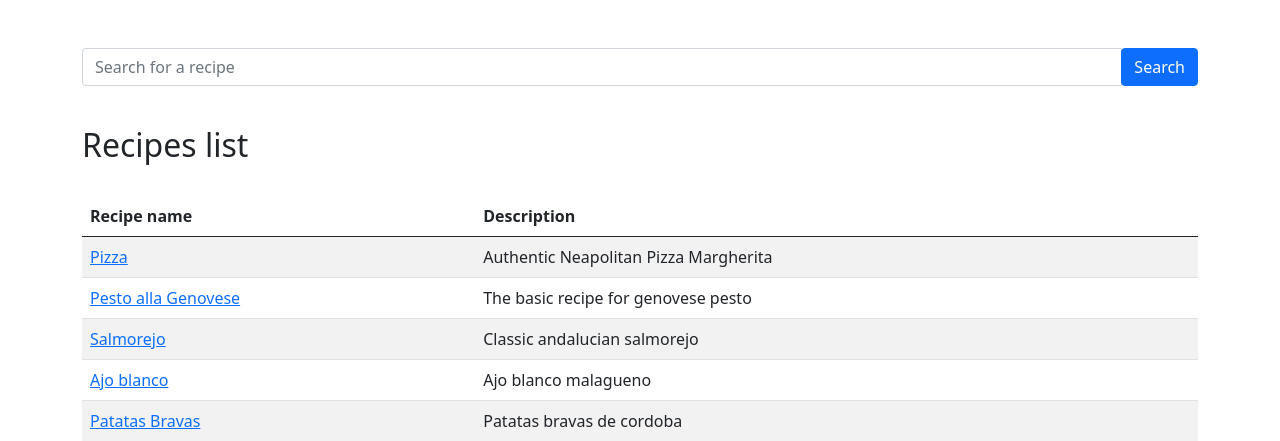
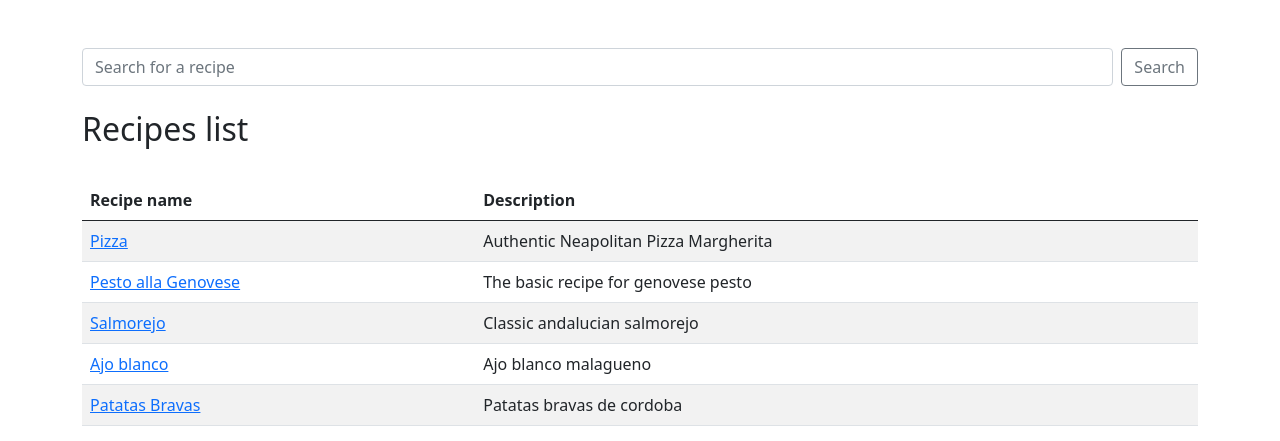
Before and after one commit to Rodolfo-Munoz/project_app, a Django app: page /list_recipes/ in a window 1280 px wide. Shown: the part 56-497 px from the top of the page. Run offline with Django 3.2, Linux system fonts and the light colour scheme; data comes from the database, SQL or seed files in the repository.

Commit message:
recipe search bar added

```diff
--- a/project_app/urls.py
+++ b/project_app/urls.py
@@ -29,4 +29,5 @@ urlpatterns = [
     path('orders/', views.orders, name='orders'),
     path('list_recipes/', views.list_recipes, name='list_recipes'),
     path('show_recipe/<recipe_id>', views.show_recipe, name='show_recipe'),
+    path('search_recipes/', views.search_recipes, name='search_recipes'),
 ]
--- a/roseleaf_app/templates/roseleaf_app/list_recipes.html
+++ b/roseleaf_app/templates/roseleaf_app/list_recipes.html
@@ -4,12 +4,16 @@
 
 
     <br><br>
-    <div class="input-group mb-3 ">
-        <input type="text" class="form-control" placeholder="Search for a recipe" aria-label="Recipient's username" aria-describedby="basic-addon2">
-        <div class="input-group-append">
-            <button class="btn btn-primary" type="button">Search</button>
-        </div>
-    </div>
+    <form class="d-flex" method="post" action="{% url 'search_recipes' %}">
+        {% csrf_token %}
+        <input class="form-control me-2" type="search"
+               placeholder="Search for a recipe" aria-label="Search" name="searched">
+        <button class="btn btn-outline-secondary" type="submit">Search</button>
+
+    </form>
+
+
+
     <br/>
     <h2>Recipes list</h2>
     <br>
--- a/roseleaf_app/views.py
+++ b/roseleaf_app/views.py
@@ -66,3 +66,9 @@ def list_recipes(request):
 def show_recipe(request, recipe_id):
     recipe = Recipe.objects.get(pk=recipe_id)
     return render(request, 'roseleaf_app/show_recipe.html', {'recipe' : recipe})
+
+
+def search_recipes(request):
+    searched = request.POST.get('searched')
+    recipe_searched = Recipe.objects.filter(name__contains=searched)
+    return render(request, 'roseleaf_app/search_recipes.html', {'searched' : searched, 'recipe_searched' : recipe_searched})
```
Also changed, not shown: roseleaf_app/templates/roseleaf_app/search_recipes.html (added, +20 -0 lines).
